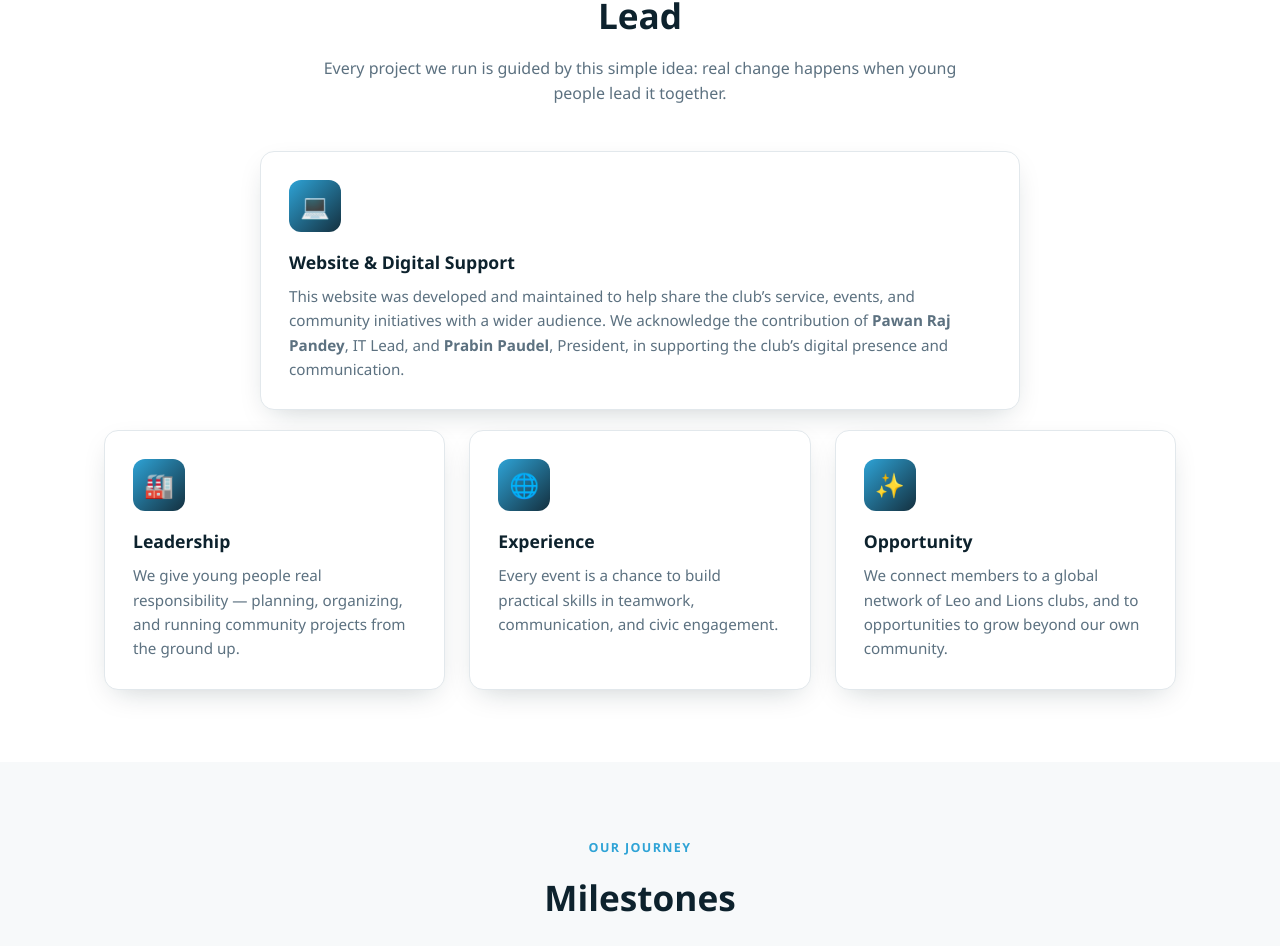
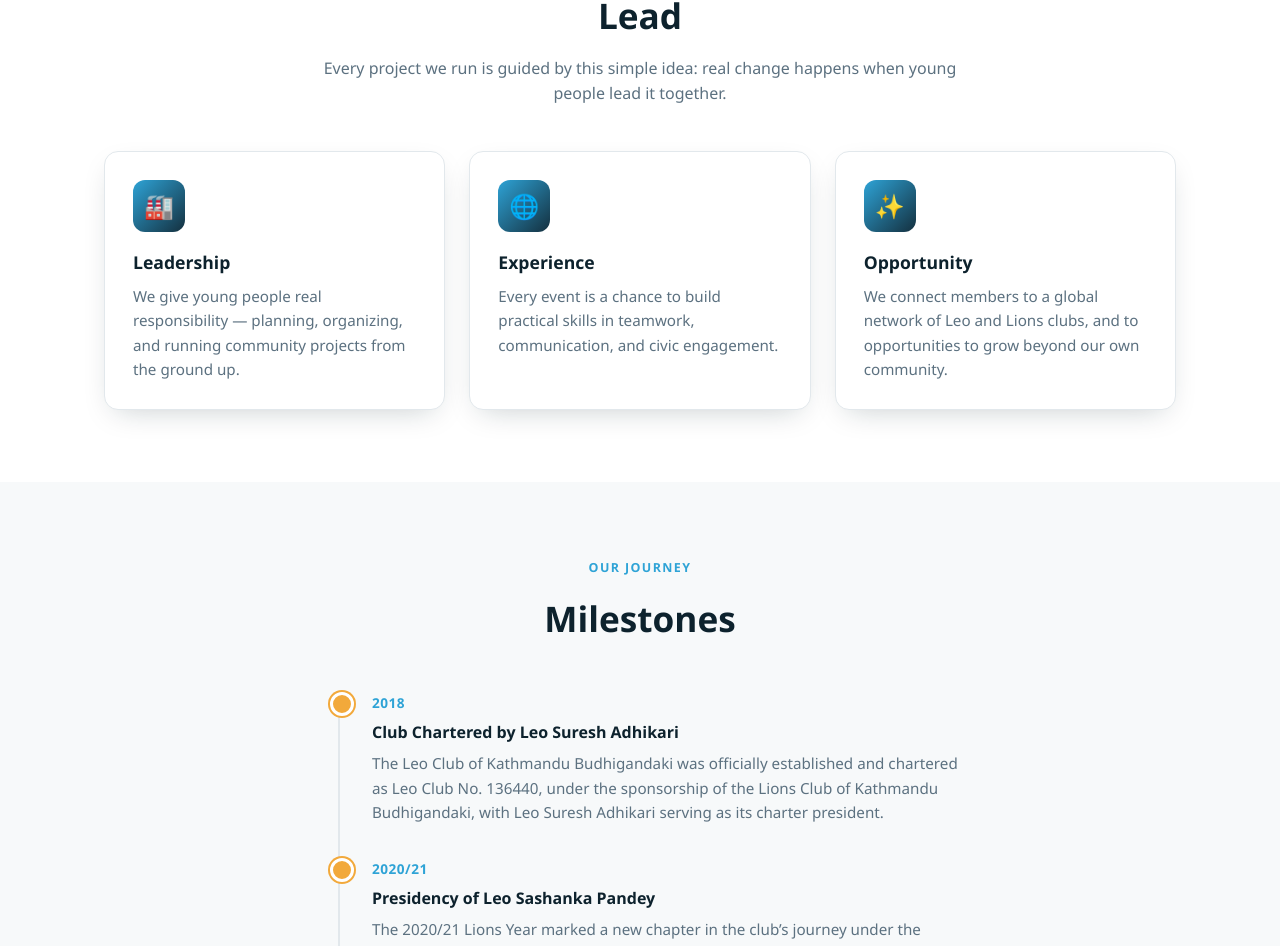
Before and after one commit to heisenbergpawannnn/leoclub, a React (Vite) app: page /about in a window 1280 px wide. Shown: the part 1008-1954 px from the top of the page. Built offline with nearby package versions, Linux system fonts and the light colour scheme.

Commit message:
Revert "docs: restore Website & Digital Support section"
This reverts commit 344108179ff1bb3900eee9fe5acbef0c4d25b008.

```diff
--- a/src/pages/About.jsx
+++ b/src/pages/About.jsx
@@ -45,17 +45,6 @@ export default function About() {
             <p>
               Every project we run is guided by this simple idea: real change happens when
               young people lead it together.
-            </p>
-          </div>
-
-          <div className="card" style={{ maxWidth: 760, margin: "0 auto 20px" }}>
-            <div className="icon">&#128187;</div>
-            <h3>Website &amp; Digital Support</h3>
-            <p>
-              This website was developed and maintained to help share the club’s service,
-              events, and community initiatives with a wider audience. We acknowledge the
-              contribution of <strong>Pawan Raj Pandey</strong>, IT Lead, and <strong>Prabin
-              Paudel</strong>, President, in supporting the club’s digital presence and communication.
             </p>
           </div>
           <div className="card-grid">
```
